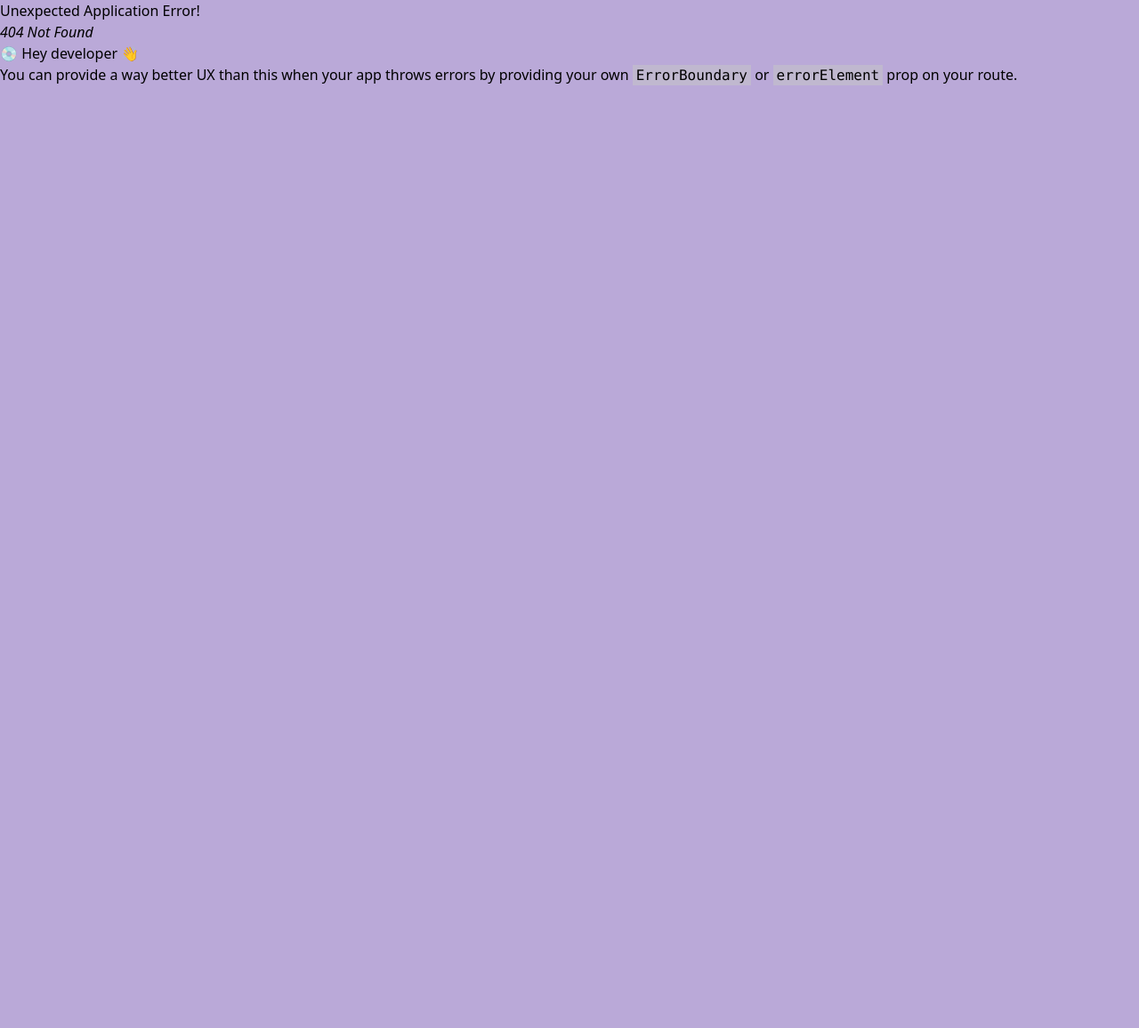
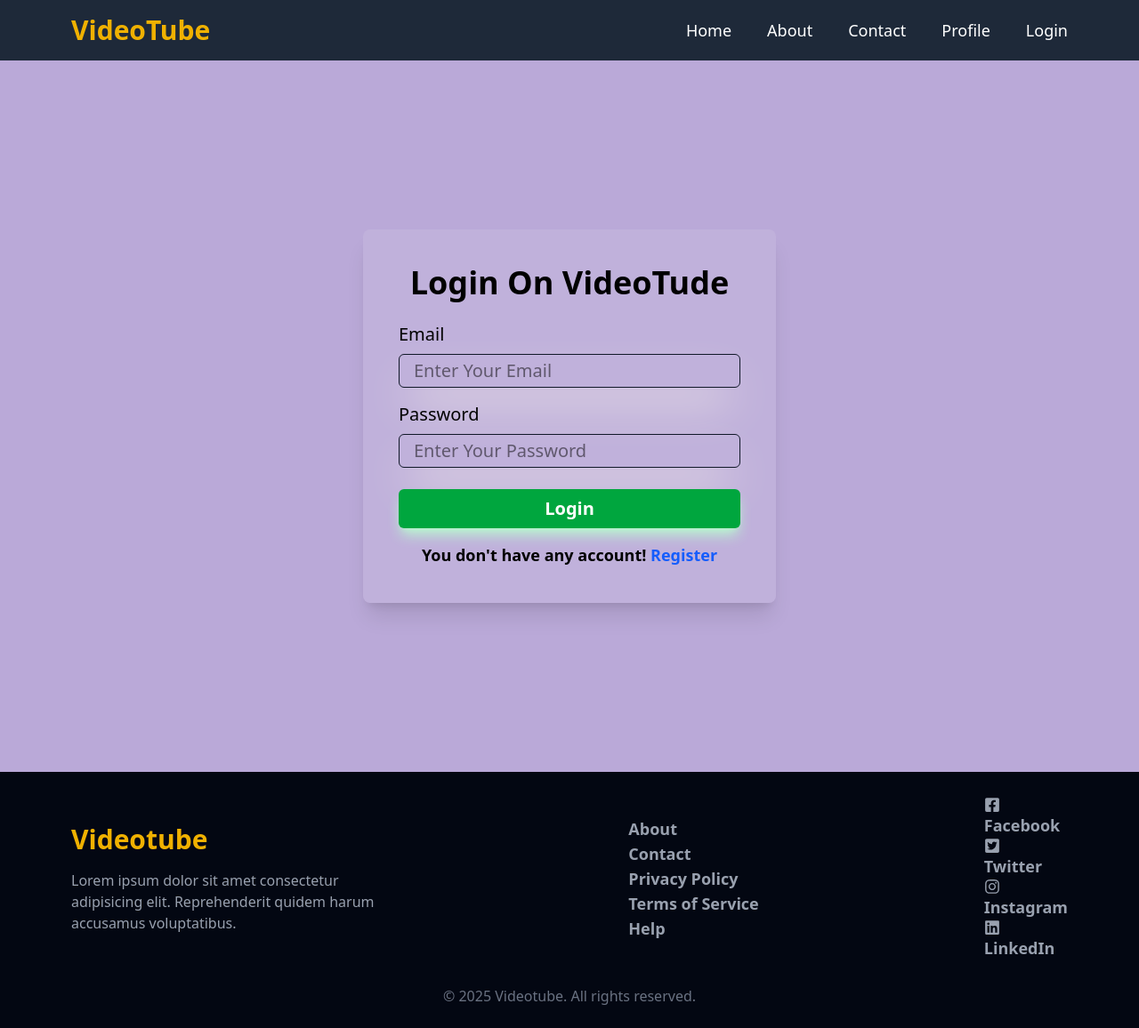
Before and after one commit to IamMSR-01/Youtube-clone-backend, a React (Vite) app in the folder Frontend/videotube/: page /login in a window 1280 px wide. Before the commit this address had no page. Shown: the whole page at 89% size. Before the commit the page ends 800 px from the top, so only its background shows below. Built offline with nearby package versions, Linux system fonts and the light colour scheme.

Commit message:
feat: Enhance layout and functionality of Header, Footer, Login, and Register components

```diff
--- a/Frontend/videotube/src/components/Footer.jsx
+++ b/Frontend/videotube/src/components/Footer.jsx
@@ -1,8 +1,39 @@
 import React from 'react'
+import { FaFacebookSquare, FaInstagram, FaTwitterSquare, FaLinkedin  } from "react-icons/fa";
 
 function Footer() {
   return (
-    <div>Footer</div>
+    <div>
+      <div className='w-full h-[30vh] bg-gray-950'>
+        <div className='flex items-center mx-20 justify-between h-full'>
+          <div className='flex flex-col gap-4 w-1/3'>
+            <h1 className='text-3xl text-yellow-500 font-bold'>Videotube</h1>
+            <p className='text-gray-400'>Lorem ipsum dolor sit amet consectetur adipisicing elit. Reprehenderit quidem harum accusamus voluptatibus.</p>
+          </div>
+          <div>
+            <ul>
+              <li className='text-gray-400 hover:text-yellow-500 cursor-pointer text-lg font-semibold'>About</li>
+              <li className='text-gray-400 hover:text-yellow-500 cursor-pointer text-lg font-semibold'>Contact</li>
+              <li className='text-gray-400 hover:text-yellow-500 cursor-pointer text-lg font-semibold'>Privacy Policy</li>
+              <li className='text-gray-400 hover:text-yellow-500 cursor-pointer text-lg font-semibold'>Terms of Service</li>
+              <li className='text-gray-400 hover:text-yellow-500 cursor-pointer text-lg font-semibold'>Help</li>
+            </ul>
+          </div>
+          <div>
+            <ul>
+              <li className='text-gray-400 hover:text-yellow-500 cursor-pointer text-lg font-semibold'>
+              <FaFacebookSquare />
+                Facebook</li>
+              <li className='text-gray-400 hover:text-yellow-500 cursor-pointer text-lg font-semibold'><FaTwitterSquare /> Twitter</li>
+              <li className='text-gray-400 hover:text-yellow-500 cursor-pointer text-lg font-semibold'><FaInstagram /> Instagram</li>
+              <li className='text-gray-400 hover:text-yellow-500 cursor-pointer text-lg font-semibold'> <FaLinkedin /> LinkedIn</li>
+            </ul>
+          </div>
+
+        </div>
+        <p className='bg-gray-950 flex justify-center items-center pb-6 text-gray-500'>© {new Date().getFullYear()} Videotube. All rights reserved.</p>
+      </div>
+    </div>
   )
 }
 
--- a/Frontend/videotube/src/components/Header.jsx
+++ b/Frontend/videotube/src/components/Header.jsx
@@ -2,7 +2,20 @@ import React from 'react'
 
 function Header() {
   return (
-    <div>Header</div>
+    <div className='bg-gray-800 text-white p-4 flex justify-between items-center px-20'>
+      <div className='flex items-center'>
+        <h1 className="text-3xl font-bold justify-center text-center text-yellow-500"><a href="/">VideoTube</a></h1>
+      </div>
+      <div>
+        <ul className='flex space-x-10 ml-4 font-medium text-lg'>
+          <li className='cursor-pointer hover:text-yellow-500'>Home</li>
+          <li className='cursor-pointer hover:text-yellow-500'>About</li>
+          <li className='cursor-pointer hover:text-yellow-500'>Contact</li>
+          <li className='cursor-pointer hover:text-yellow-500'>Profile</li>
+          <li className='cursor-pointer hover:text-yellow-500'>Login</li>
+        </ul>
+      </div>
+    </div>
   )
 }
 
--- a/Frontend/videotube/src/main.jsx
+++ b/Frontend/videotube/src/main.jsx
@@ -7,6 +7,7 @@ import { createBrowserRouter } from "react-router-dom";
 import Home from "./pages/Home";
 import { RouterProvider } from "react-router-dom";
 import Register from "./pages/Register";
+import Login from "./pages/Login";
 
 const router = createBrowserRouter([
   {
@@ -21,6 +22,10 @@ const router = createBrowserRouter([
       {
         path: "/register",
         element: <Register />,
+      },
+      {
+        path: "/login",
+        element: <Login />
       }
     ],
   },
--- a/Frontend/videotube/src/pages/Home.jsx
+++ b/Frontend/videotube/src/pages/Home.jsx
@@ -2,7 +2,7 @@ import React from 'react'
 
 function Home() {
   return (
-    <div>Home</div>
+    <div className='w-full min-h-screen'>Home</div>
   )
 }
 
--- a/Frontend/videotube/src/pages/Login.jsx
+++ b/Frontend/videotube/src/pages/Login.jsx
@@ -1,9 +1,90 @@
-import React from 'react'
+import React, { useState } from "react";
+import API from "../utils/axios";
+import { useNavigate } from "react-router-dom";
 
 function Login() {
+
+  const Navigate = useNavigate();
+
+  const [formData, setFormData] = useState({
+    email: "",
+    password: "",
+  });
+
+  const handleChange = (e) => {
+    const { name, value } = e.target;
+    setFormData({
+      ...formData,
+      [name]: value,
+    });
+  }
+
+  const handleSubmit = async (e) => {
+    e.preventDefault();
+    try {
+      const res = await API.post("/users/login", formData);
+      if (res.data.success === true) {
+        localStorage.setItem("token", res.data.token);
+        Navigate("/");
+      } else {
+        alert(res.data.message);
+      }
+    } catch (error) {
+      console.log(error);
+    }
+  }
+
+
   return (
-    <div>Login</div>
-  )
+    <div className="h-screen mx-auto flex justify-center items-center">
+      <div className="flex flex-col justify-center items-center bg-gray-100/10 p-10 rounded-lg shadow-xl">
+        <h1 className="flex justify-center items-center text-black mb-6 text-4xl font-bold">
+          Login On VideoTude
+        </h1>
+        <form
+        action={""}
+        onSubmit={handleSubmit}
+        >
+          <div className="form-group flex flex-col gap-2 text-black text-xl">
+            <label htmlFor="email">Email</label>
+            <input
+              onChange={handleChange}
+              className="text-black border border-gray-900 rounded-md p-1 px-4 mb-4 w-sm shadow-2xl shadow-amber-50"
+              type="email"
+              id="email"
+              name="email"
+              required
+              placeholder="Enter Your Email"
+            />
+          </div>
+          <div className="form-group flex flex-col gap-2 text-black text-xl">
+            <label htmlFor="password">Password</label>
+            <input
+              onChange={handleChange}
+              className="text-black border border-gray-900 rounded-md p-1 px-4 mb-4 w-sm shadow-2xl shadow-amber-50"
+              type="password"
+              id="password"
+              name="password"
+              required
+              placeholder="Enter Your Password"
+            />
+          </div>
+          <button
+            className="w-full bg-green-600 text-white font-bold text-xl p-2 px-4 rounded-md shadow-lg shadow-green-200 hover:bg-green-700 transition-all duration-300 ease-in-out mt-2"
+            type="submit"
+          >
+            Login
+          </button>
+        </form>
+        <p className="mt-4 font-semibold text-lg">
+          You don't have any account! {""}
+          <a className="text-blue-600" href="/register">
+            Register
+          </a>
+        </p>
+      </div>
+    </div>
+  );
 }
 
-export default Login
+export default Login;
--- a/Frontend/videotube/src/pages/Register.jsx
+++ b/Frontend/videotube/src/pages/Register.jsx
@@ -1,6 +1,5 @@
 import React, { useState, useEffect } from "react";
 import API from "../utils/axios";
-import { useNavigate } from "react-router-dom";
 
 function Register() {
   const [formData, setFormData] = useState({
@@ -11,7 +10,6 @@ function Register() {
     password: "",
   });
 
-  const navigate = useNavigate();
 
   const handleChange = (e) => {
     const { name, value, files } = e.target;
@@ -58,9 +56,9 @@ function Register() {
 
   useEffect(() => {
     const token = localStorage.getItem("token");
-    if (token) {
-      window.location.href = "/";
-    }
+    // if (token) {
+    //   window.location.href = "/";
+    // }
   }, []);
 
   return (
```
